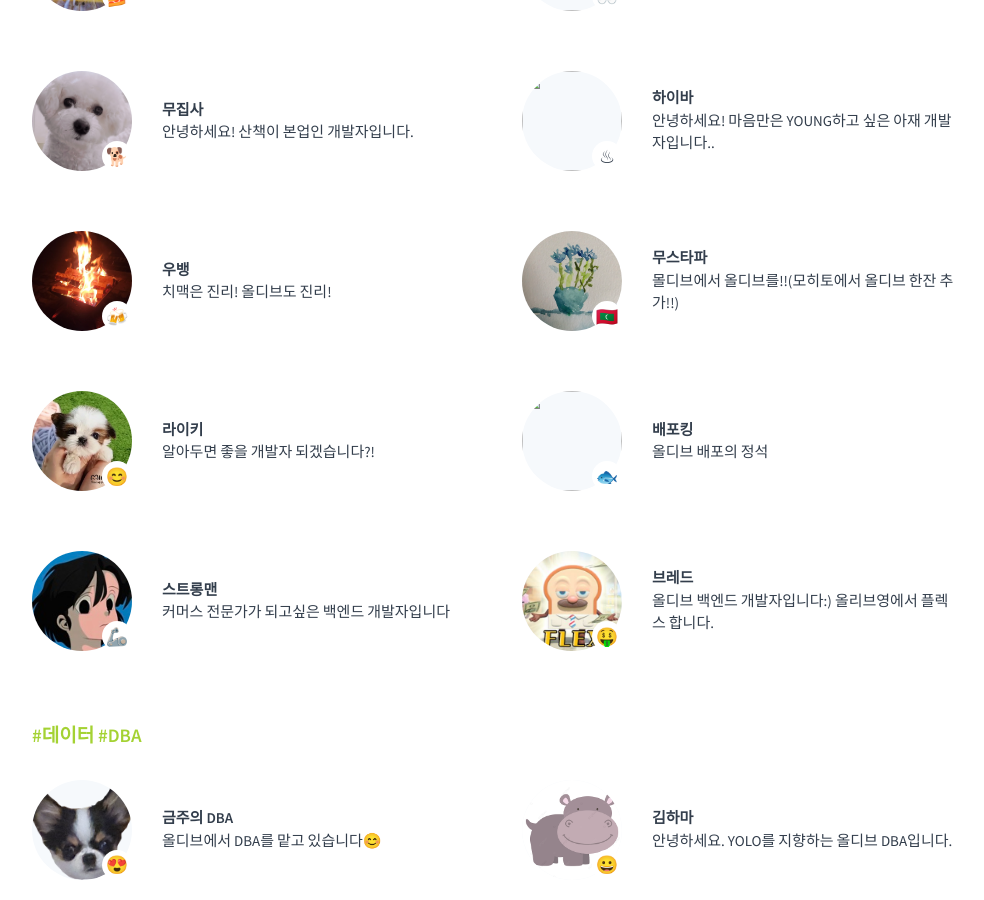
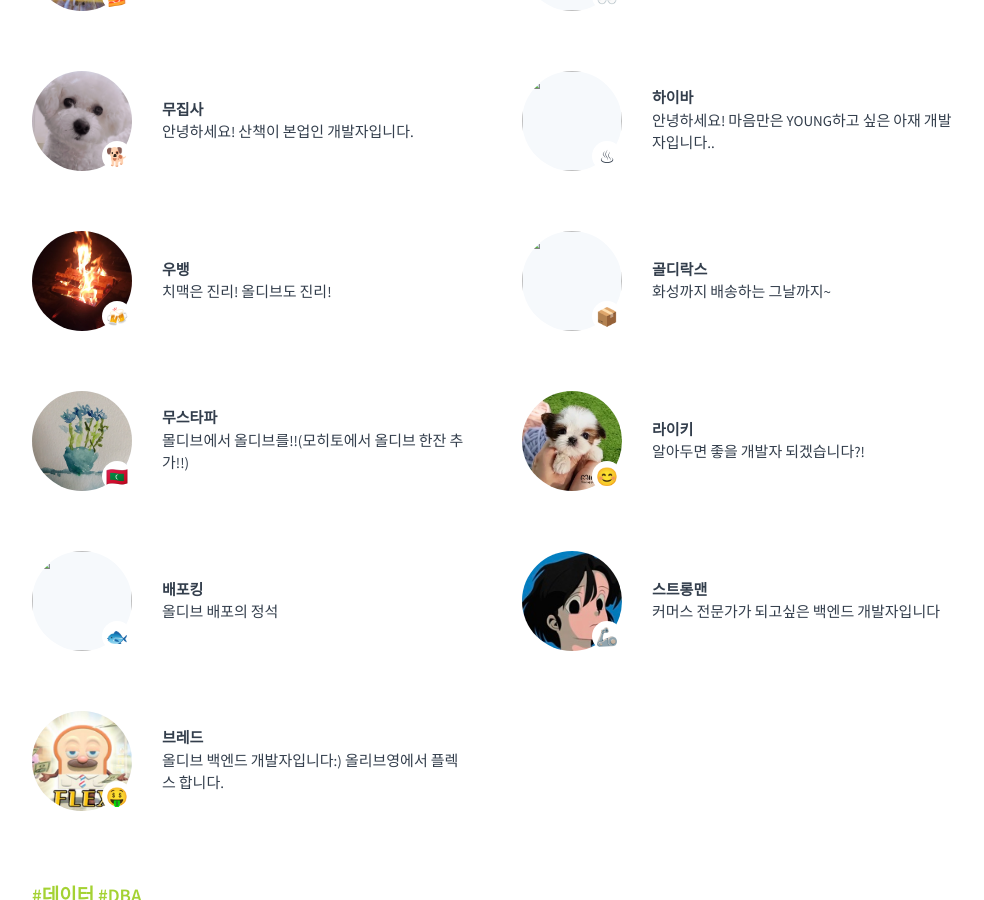
Before and after one commit to tedpark/oy-alldev.github.io, a Jekyll site: the page built from about/index.md, in a window 1280 px wide and 900 px high, scrolled down 2309 px. Shown: the whole window, without its empty margins (143-1127 px from the left). Built offline with Jekyll 4.4.1, drawn with Linux system fonts in a browser that asks for light colours.

Commit message:
강현규님 프로필 업데이트
강현규님 프로필 업데이트

```diff
--- a/_data/members.yml
+++ b/_data/members.yml
@@ -207,3 +207,9 @@
   name : 배포킹
   comment : 올디브 배포의 정석
   group : backend
+
+- id : 835039
+  emoji : 📦
+  name : 골디락스
+  comment : 화성까지 배송하는 그날까지~
+  group : backend
```
